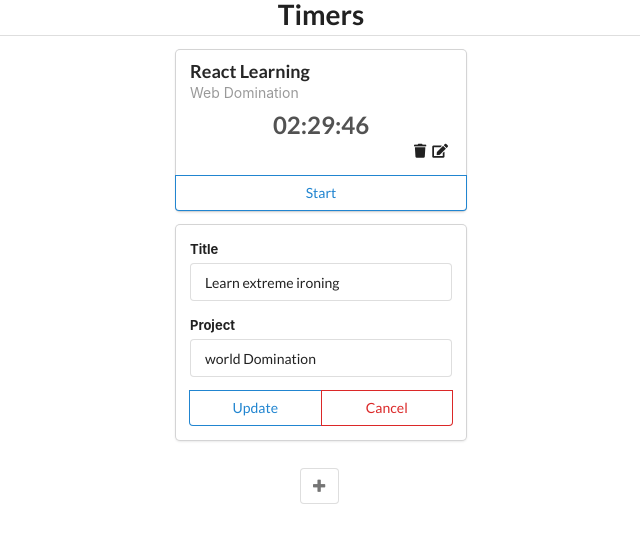
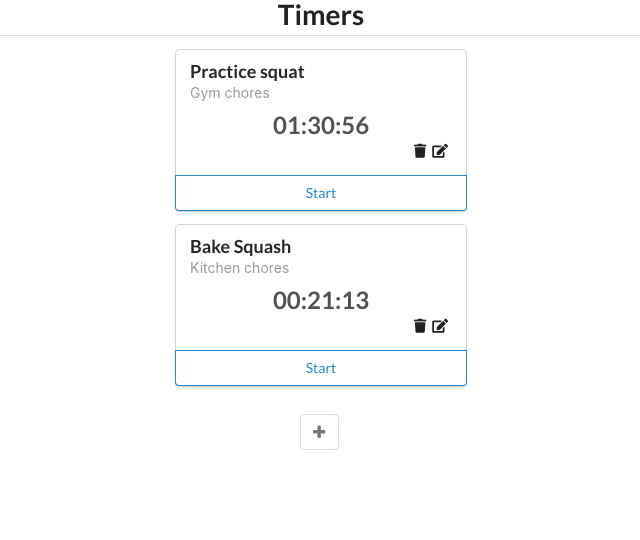
Before and after one commit to Mona95/React-TimeTracking, a React (Create React App) app: page / in a window 1280 px wide. Shown: the top 540 px of the page, without its empty margins (319-959 px from the left). Built offline with nearby package versions, Linux system fonts and the light colour scheme.

Commit message:
stateful components added

```diff
--- a/package.json
+++ b/package.json
@@ -9,7 +9,8 @@
     "react": "^16.12.0",
     "react-dom": "^16.12.0",
     "react-scripts": "3.3.0",
-    "semantic-ui-css": "^2.4.1"
+    "semantic-ui-css": "^2.4.1",
+    "uuid": "^3.4.0"
   },
   "scripts": {
     "start": "react-scripts start",
--- a/src/TimersDashboard/EditableTimer.js
+++ b/src/TimersDashboard/EditableTimer.js
@@ -3,9 +3,12 @@ import TimerForm from "./TimerForm";
 import Timer from "./Timer";
 
 export default class EditableTimer extends Component {
+  state = {
+    editFormOpen: false
+  };
   render() {
     const { title, project, editFormOpen, runningSince, elapsed } = this.props;
-    if (editFormOpen) {
+    if (this.state.editFormOpen) {
       return <TimerForm title={title} project={project} />;
     } else {
       return (
--- a/src/TimersDashboard/EditableTimerList.js
+++ b/src/TimersDashboard/EditableTimerList.js
@@ -3,24 +3,18 @@ import EditableTimer from "./EditableTimer";
 
 class EditableTimerList extends Component {
   render() {
-    return (
-      <div id="timers">
-        <EditableTimer
-          title="React Learning"
-          project="Web Domination"
-          elapsed="8986300"
-          runningSince={null}
-          editFormOpen={false}
-        />
-        <EditableTimer
-          title="Learn extreme ironing"
-          project="world Domination"
-          elapsed="3890985"
-          runningSince={null}
-          editFormOpen={true}
-        />
-      </div>
-    );
+    const timers = this.props.timers.map(timer => (
+      <EditableTimer
+        key={timer.id}
+        id={timer.id}
+        title={timer.title}
+        project={timer.project}
+        elapsed={timer.elapsed}
+        runningSince={timer.runningSince}
+        editFormOpen={false}
+      />
+    ));
+    return <div id="timers">{timers}</div>;
   }
 }
 
--- a/src/TimersDashboard/TimerForm.js
+++ b/src/TimersDashboard/TimerForm.js
@@ -1,8 +1,16 @@
 import React, { Component } from "react";
 
 export default class TimerForm extends Component {
+  state = {
+    title: this.props.title || "",
+    project: this.props.project || ""
+  };
+  handleInputChange = e => {
+    this.setState({ [e.target.name]: e.target.value });
+  };
+
   render() {
-    const { title, project } = this.props;
+    const { title, project } = this.state;
     const submitText = title ? "Update" : "Create";
     return (
       <div className="ui centered card">
@@ -10,11 +18,21 @@ export default class TimerForm extends Component {
           <div className="ui form">
             <div className="field">
               <label>Title</label>
-              <input type="text" defaultValue={title} />
+              <input
+                type="text"
+                name="title"
+                value={title}
+                onChange={this.handleInputChange}
+              />
             </div>
             <div className="field">
               <label>Project</label>
-              <input type="text" defaultValue={project} />
+              <input
+                type="text"
+                name="project"
+                value={project}
+                onChange={this.handleInputChange}
+              />
             </div>
             <div className="ui two bottom attached buttons">
               <button className="ui basic blue button">{submitText}</button>
--- a/src/TimersDashboard/TimersDashboard.js
+++ b/src/TimersDashboard/TimersDashboard.js
@@ -1,13 +1,32 @@
 import React, { Component } from "react";
 import EditableTimerList from "./EditableTimerList";
 import ToggleableTimerForm from "./ToggleableTimerForm";
+import uuid from "uuid";
 
 class TimersDashboard extends Component {
+  state = {
+    timers: [
+      {
+        title: "Practice squat",
+        project: "Gym chores",
+        id: uuid.v4(),
+        elapsed: 5456099,
+        runningSince: Date.now()
+      },
+      {
+        title: "Bake Squash",
+        project: "Kitchen chores",
+        id: uuid.v4(),
+        elapsed: 1273998,
+        runningSince: null
+      }
+    ]
+  };
   render() {
     return (
       <div className="ui three column centered grid">
         <div className="column">
-          <EditableTimerList />
+          <EditableTimerList timers={this.state.timers} />
           <ToggleableTimerForm isOpen={false} />
         </div>
       </div>
--- a/src/TimersDashboard/ToggleableTimerForm.js
+++ b/src/TimersDashboard/ToggleableTimerForm.js
@@ -2,13 +2,22 @@ import React, { Component } from "react";
 import TimerForm from "./TimerForm";
 
 class ToggleableTimerForm extends Component {
+  state = {
+    isOpen: false
+  };
+  handleFormOpen = () => {
+    this.setState({ isOpen: true });
+  };
   render() {
-    if (this.props.isOpen) {
+    if (this.state.isOpen) {
       return <TimerForm />;
     } else {
       return (
         <div className="ui basic content center aligned segment">
-          <button className="ui basic button icon">
+          <button
+            className="ui basic button icon"
+            onClick={this.handleFormOpen}
+          >
             <i className="plus icon"></i>
           </button>
         </div>
```
